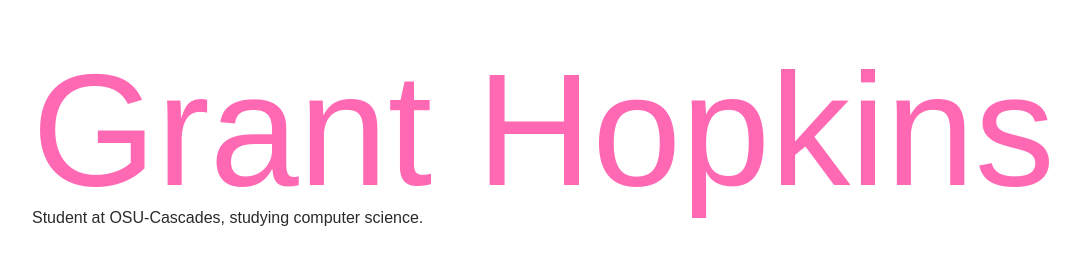
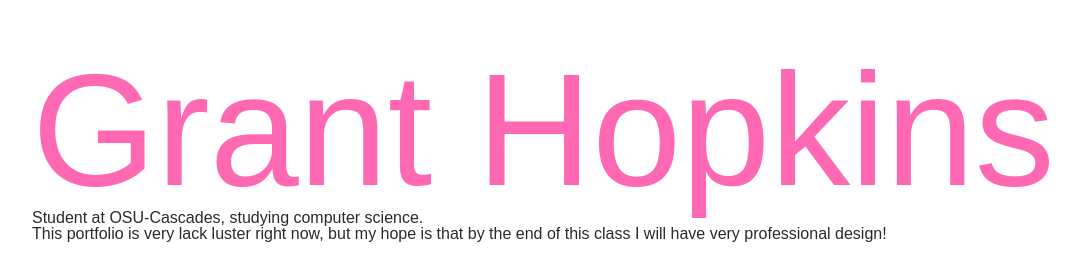
Before and after one commit to GrantHopkins/GrantHopkins.github.io, a plain HTML site: page index.html in a window 1280 px wide. Shown: the whole page, without its empty margins (18-1098 px from the left). Drawn offline with Linux system fonts and the light colour scheme.

Commit message:
Description
about portfolio

```diff
--- a/index.html
+++ b/index.html
@@ -9,6 +9,7 @@
     <div id="main" role="main">
       <h1>Grant Hopkins</h1>
         <p>Student at OSU-Cascades, studying computer science.</p>
+        <p>This portfolio is very lack luster right now, but my hope is that by the end of this class I will have very professional design!</p>
     </div>
   </body>
 </html>
```
